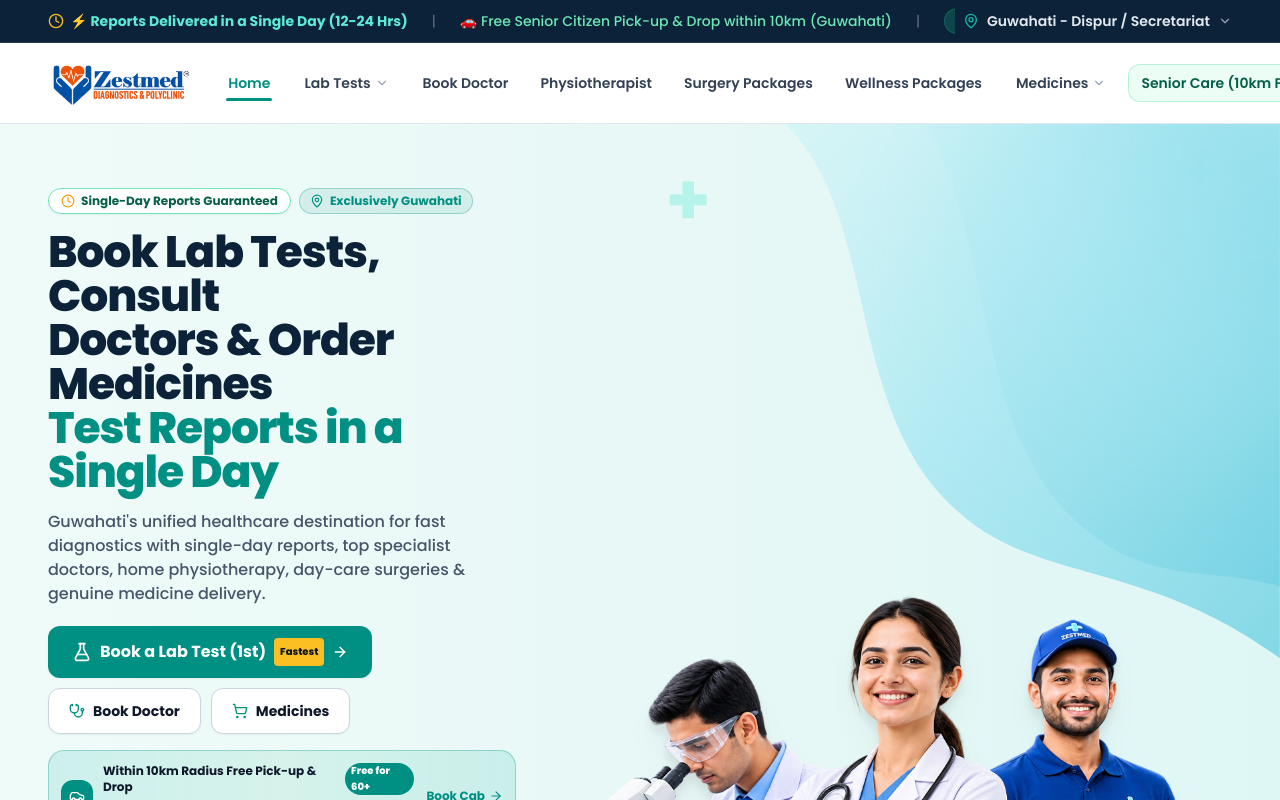
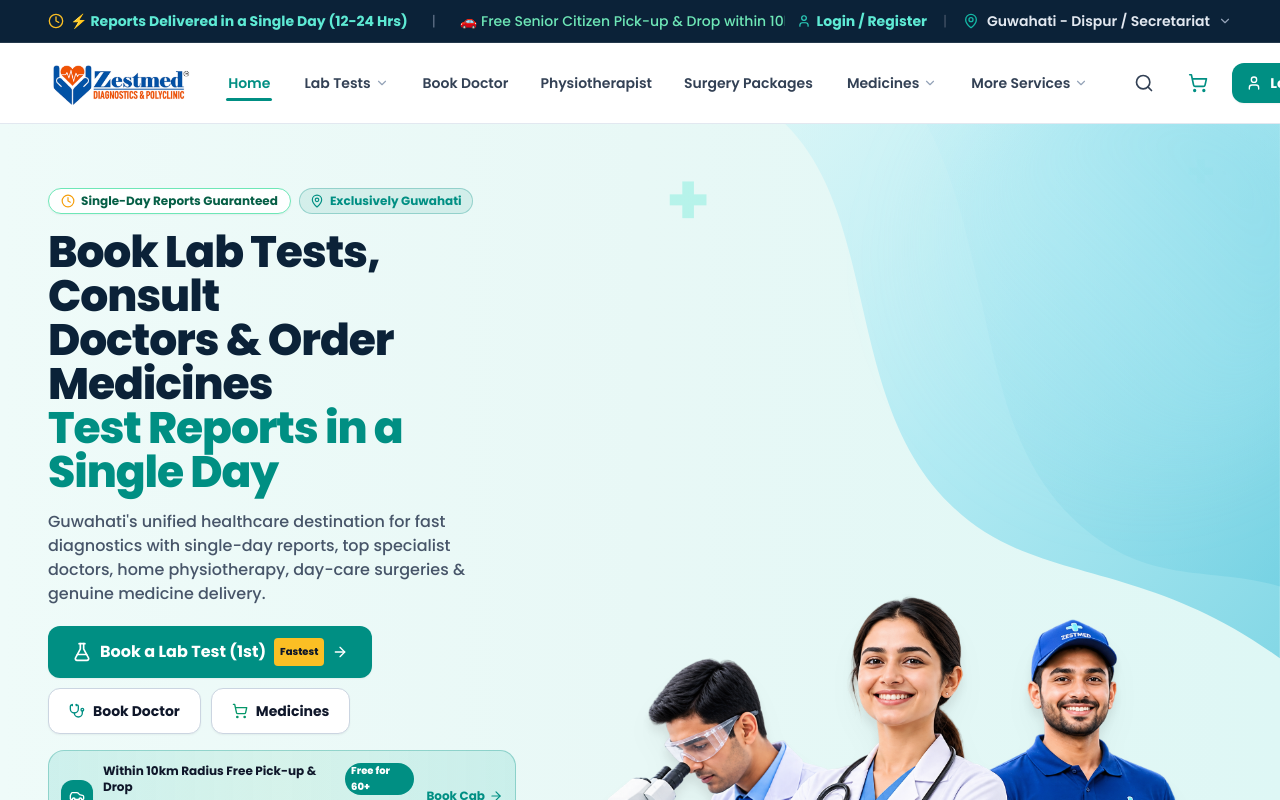
Before and after one commit to Ajayendra30/ZESTMED, a React (Vite) app: page / in a window 1280 px wide. Shown: the top 800 px of the page. Built offline with nearby package versions, Linux system fonts and the light colour scheme.

Commit message:
fix(navbar): compact nav with More Services menu and make Login/Register button always visible

```diff
--- a/src/components/Navbar.jsx
+++ b/src/components/Navbar.jsx
@@ -36,8 +36,10 @@ export default function Navbar({
   // Mega menu state
   const [medicinesMegaOpen, setMedicinesMegaOpen] = useState(false);
   const [labTestsMenuOpen, setLabTestsMenuOpen] = useState(false);
+  const [moreMenuOpen, setMoreMenuOpen] = useState(false);
   const megaMenuTimeoutRef = useRef(null);
   const labMenuTimeoutRef = useRef(null);
+  const moreMenuTimeoutRef = useRef(null);
 
   useEffect(() => {
     const handleScroll = () => {
@@ -51,6 +53,7 @@ export default function Navbar({
     if (megaMenuTimeoutRef.current) clearTimeout(megaMenuTimeoutRef.current);
     setMedicinesMegaOpen(true);
     setLabTestsMenuOpen(false);
+    setMoreMenuOpen(false);
   };
 
   const handleMedicinesLeave = () => {
@@ -63,6 +66,7 @@ export default function Navbar({
     if (labMenuTimeoutRef.current) clearTimeout(labMenuTimeoutRef.current);
     setLabTestsMenuOpen(true);
     setMedicinesMegaOpen(false);
+    setMoreMenuOpen(false);
   };
 
   const handleLabTestsLeave = () => {
@@ -71,56 +75,91 @@ export default function Navbar({
     }, 200);
   };
 
+  const handleMoreEnter = () => {
+    if (moreMenuTimeoutRef.current) clearTimeout(moreMenuTimeoutRef.current);
+    setMoreMenuOpen(true);
+    setMedicinesMegaOpen(false);
+    setLabTestsMenuOpen(false);
+  };
+
+  const handleMoreLeave = () => {
+    moreMenuTimeoutRef.current = setTimeout(() => {
+      setMoreMenuOpen(false);
+    }, 200);
+  };
+
   useEffect(() => {
     setMedicinesMegaOpen(false);
     setLabTestsMenuOpen(false);
+    setMoreMenuOpen(false);
     setMobileMenuOpen(false);
   }, [routerLocation.pathname]);
 
-  const navLinks = [
+  const primaryNavLinks = [
     { name: 'Home', href: '/', isRoute: true },
     { name: 'Lab Tests', href: '/diagnostics', isRoute: true, hasDropdown: true, isLab: true, badge: 'Single Day ⚡' },
     { name: 'Book Doctor', onClick: onOpenDoctorModal, isModal: true },
     { name: 'Physiotherapist', onClick: onOpenPhysioModal, isModal: true },
     { name: 'Surgery Packages', onClick: onOpenSurgeryModal, isModal: true },
+    { name: 'Medicines', href: '/medicines', isRoute: true, hasDropdown: true, isMega: true },
+  ];
+
+  const moreNavLinks = [
+    { name: 'Senior Care (10km Free)', onClick: onOpenSeniorPickup, isModal: true, highlight: true },
     { name: 'Wellness Packages', href: '/packages', isRoute: true },
-    { name: 'Medicines', href: '/medicines', isRoute: true, hasDropdown: true, isMega: true },
-    { name: 'Senior Care (10km Free)', onClick: onOpenSeniorPickup, isModal: true, highlight: true },
     { name: 'About Us', href: '/about', isRoute: true },
     { name: 'Contact', href: '/contact', isRoute: true },
   ];
+
+  const allNavLinks = [...primaryNavLinks, ...moreNavLinks];
 
   return (
     <>
       {/* Top Announcement Bar - Full Width with Responsive Gutters */}
       <div className="bg-[#0B2238] text-white text-xs sm:text-sm py-2 px-4 sm:px-6 lg:px-8 xl:px-12 2xl:px-16 border-b border-white/10 select-none font-sans">
-        <div className="w-full flex items-center justify-between">
+        <div className="w-full flex items-center justify-between gap-3">
           <div className="flex items-center gap-2 sm:gap-4 lg:gap-6 overflow-hidden text-slate-200">
             <span className="flex items-center gap-1.5 font-bold whitespace-nowrap text-[11px] sm:text-xs md:text-sm text-teal-300">
               <Clock className="w-3.5 h-3.5 sm:w-4 sm:h-4 text-amber-400 shrink-0" />
               <span>⚡ Reports Delivered in a Single Day (12-24 Hrs)</span>
             </span>
             <span className="hidden sm:inline text-slate-500">|</span>
-            <span className="hidden sm:inline font-medium whitespace-nowrap text-xs md:text-sm text-emerald-300">
+            <button
+              type="button"
+              onClick={onOpenSeniorPickup}
+              className="hidden sm:inline-flex items-center gap-1 font-medium whitespace-nowrap text-xs md:text-sm text-emerald-300 hover:text-emerald-200 hover:underline cursor-pointer"
+            >
               🚗 Free Senior Citizen Pick-up & Drop within 10km (Guwahati)
-            </span>
+            </button>
             <span className="hidden lg:inline text-slate-500">|</span>
             <span className="hidden lg:inline font-bold text-white whitespace-nowrap text-xs md:text-sm bg-teal-800/60 px-2 py-0.5 rounded-full border border-teal-600/40">
               📍 Serving Exclusively Guwahati, Assam
             </span>
           </div>
 
-          {/* Location Dropdown */}
+          {/* Top Bar Right: Direct Login / Register Link & Location Dropdown */}
+          <div className="flex items-center gap-3 sm:gap-4 shrink-0">
+            <Link
+              to="/login"
+              className="flex items-center gap-1.5 text-teal-300 hover:text-white font-bold transition text-xs sm:text-sm select-none"
+              title={isLoggedIn ? 'Go to Account' : 'Login or Register'}
+            >
+              <User className="w-3.5 h-3.5 text-teal-400 shrink-0" />
+              <span className="hidden sm:inline">{isLoggedIn ? displayName : 'Login / Register'}</span>
+              <span className="sm:hidden">{isLoggedIn ? 'Account' : 'Login'}</span>
+            </Link>
+            <span className="text-slate-600">|</span>
             <button
               type="button"
               onClick={openLocationModal}
-            className="flex items-center gap-1.5 sm:gap-2 text-slate-200 hover:text-white font-semibold transition shrink-0 ml-2 text-xs sm:text-sm"
+              className="flex items-center gap-1.5 sm:gap-2 text-slate-200 hover:text-white font-semibold transition shrink-0 text-xs sm:text-sm"
               title="Select Delivery City"
             >
               <MapPin className="w-3.5 h-3.5 sm:w-4 sm:h-4 text-[#14B8A6] shrink-0" />
               <span className="truncate max-w-[110px] sm:max-w-none">{currentLocation?.city || 'Guwahati'}</span>
               <ChevronDown className="w-3 h-3 sm:w-3.5 sm:h-3.5 text-slate-400 shrink-0" />
             </button>
+          </div>
         </div>
       </div>
 
@@ -159,7 +198,7 @@ export default function Navbar({
 
             {/* Center Navigation Links with Mega Menu */}
             <nav className="hidden lg:flex items-center gap-0.5 xl:gap-2">
-              {navLinks.map((link) => {
+              {primaryNavLinks.map((link) => {
                 const isActive = routerLocation.pathname === link.href ||
                   (link.href === '/medicines' && (routerLocation.pathname.startsWith('/medicines') || medicinesMegaOpen));
 
@@ -510,10 +549,98 @@ export default function Navbar({
                   </Link>
                 );
               })}
+
+              {/* More Services Dropdown */}
+              <div
+                className="relative"
+                onMouseEnter={handleMoreEnter}
+                onMouseLeave={handleMoreLeave}
+              >
+                <button
+                  type="button"
+                  onClick={() => setMoreMenuOpen(!moreMenuOpen)}
+                  className={`px-2 xl:px-3 py-2 text-xs xl:text-sm font-semibold rounded-xl transition flex items-center gap-1 whitespace-nowrap ${
+                    moreMenuOpen
+                      ? 'text-[#008F83] bg-teal-50/70 font-bold'
+                      : 'text-slate-700 hover:text-[#008F83] hover:bg-slate-50'
+                  }`}
+                >
+                  <span>More Services</span>
+                  <ChevronDown className={`w-3.5 h-3.5 transition-transform ${moreMenuOpen ? 'rotate-180 text-[#008F83]' : 'text-slate-400'}`} />
+                </button>
+
+                {moreMenuOpen && (
+                  <div
+                    className="absolute top-full right-0 pt-2 z-50 w-72 animate-fadeIn"
+                    onMouseEnter={handleMoreEnter}
+                    onMouseLeave={handleMoreLeave}
+                  >
+                    <div className="bg-white rounded-2xl shadow-xl border border-slate-100 p-2 space-y-1">
+                      <button
+                        type="button"
+                        onClick={() => {
+                          setMoreMenuOpen(false);
+                          if (onOpenSeniorPickup) onOpenSeniorPickup();
+                        }}
+                        className="w-full flex items-start gap-3 p-2.5 rounded-xl hover:bg-emerald-50/80 transition text-left group"
+                      >
+                        <div className="w-8 h-8 rounded-lg bg-emerald-100 text-emerald-700 flex items-center justify-center shrink-0 mt-0.5 group-hover:scale-105 transition-transform">
+                          <Truck className="w-4 h-4" />
+                        </div>
+                        <div>
+                          <div className="flex items-center gap-1.5">
+                            <span className="text-sm font-bold text-slate-800 group-hover:text-emerald-800">Senior Care (10km Free)</span>
+                            <span className="text-[10px] bg-emerald-100 text-emerald-800 font-extrabold px-1.5 py-0.2 rounded-full">Guwahati</span>
+                          </div>
+                          <p className="text-xs text-slate-500 mt-0.5">Complimentary pick-up & drop for elderly</p>
+                        </div>
+                      </button>
+
+                      <Link
+                        to="/packages"
+                        onClick={() => setMoreMenuOpen(false)}
+                        className="w-full flex items-start gap-3 p-2.5 rounded-xl hover:bg-teal-50/80 transition text-left group"
+                      >
+                        <div className="w-8 h-8 rounded-lg bg-teal-100 text-[#008F83] flex items-center justify-center shrink-0 mt-0.5 group-hover:scale-105 transition-transform">
+                          <Layers className="w-4 h-4" />
+                        </div>
+                        <div>
+                          <span className="text-sm font-bold text-slate-800 group-hover:text-[#008F83]">Wellness Packages</span>
+                          <p className="text-xs text-slate-500 mt-0.5">Preventive health checkups for family</p>
+                        </div>
+                      </Link>
+
+                      <div className="border-t border-slate-100 my-1" />
+
+                      <Link
+                        to="/about"
+                        onClick={() => setMoreMenuOpen(false)}
+                        className="w-full flex items-center gap-3 p-2.5 rounded-xl hover:bg-slate-50 transition text-slate-700 hover:text-[#008F83]"
+                      >
+                        <div className="w-8 h-8 rounded-lg bg-slate-100 text-slate-600 flex items-center justify-center shrink-0">
+                          <ShieldCheck className="w-4 h-4" />
+                        </div>
+                        <span className="text-sm font-semibold">About Us</span>
+                      </Link>
+
+                      <Link
+                        to="/contact"
+                        onClick={() => setMoreMenuOpen(false)}
+                        className="w-full flex items-center gap-3 p-2.5 rounded-xl hover:bg-slate-50 transition text-slate-700 hover:text-[#008F83]"
+                      >
+                        <div className="w-8 h-8 rounded-lg bg-slate-100 text-slate-600 flex items-center justify-center shrink-0">
+                          <PhoneCall className="w-4 h-4" />
+                        </div>
+                        <span className="text-sm font-semibold">Contact & Support</span>
+                      </Link>
+                    </div>
+                  </div>
+                )}
+              </div>
             </nav>
 
-            {/* Right Actions: Search, Cart, Portals, Login/Register */}
-            <div className="flex items-center gap-1.5 sm:gap-2.5 xl:gap-3 shrink-0">
+            {/* Right Actions: Search, Cart, Login/Register (Always 100% visible) */}
+            <div className="flex items-center gap-2 sm:gap-3 xl:gap-3.5 shrink-0 ml-auto z-20">
               <button
                 type="button"
                 onClick={onSearchFocus}
@@ -547,7 +674,7 @@ export default function Navbar({
                   <button
                     type="button"
                     onClick={() => setUserDropdownOpen(!userDropdownOpen)}
-                    className="flex items-center gap-1.5 sm:gap-2 px-2.5 sm:px-3.5 py-1.5 sm:py-2 rounded-full border border-slate-300 hover:border-[#008F83] bg-white transition text-xs sm:text-sm font-semibold text-slate-900 whitespace-nowrap shrink-0"
+                    className="flex items-center gap-1.5 sm:gap-2 px-2.5 sm:px-3.5 py-1.5 sm:py-2 rounded-full border border-slate-300 hover:border-[#008F83] bg-white transition text-xs sm:text-sm font-semibold text-slate-900 whitespace-nowrap shrink-0 shadow-xs"
                     title={displayName}
                   >
                     <div className="w-6 h-6 sm:w-7 sm:h-7 rounded-full bg-[#008F83] text-white flex items-center justify-center font-bold text-xs shrink-0">
@@ -600,7 +727,7 @@ export default function Navbar({
               ) : (
                 <Link
                   to="/login"
-                  className="flex items-center gap-1.5 sm:gap-2 px-3 sm:px-4 xl:px-4.5 py-1.5 sm:py-2 rounded-full border-2 border-[#008F83] bg-teal-50/60 hover:bg-[#008F83] text-[#008F83] hover:text-white font-bold text-xs sm:text-sm transition shadow-xs whitespace-nowrap shrink-0"
+                  className="flex items-center gap-1.5 sm:gap-2 px-3.5 sm:px-4.5 py-2 sm:py-2.5 rounded-xl bg-[#008F83] hover:bg-[#007a70] text-white font-bold text-xs sm:text-sm shadow-sm hover:shadow-md transition whitespace-nowrap shrink-0"
                   title="Login or Register"
                 >
                   <User className="w-4 h-4 shrink-0" />
@@ -656,7 +783,7 @@ export default function Navbar({
 
             {/* Mobile Navigation Links */}
             <nav className="flex flex-col space-y-1">
-              {navLinks.map((link) => {
+              {allNavLinks.map((link) => {
                 if (link.isModal) {
                   return (
                     <button
```
Lines whose indentation alone changed are shown as unchanged.
